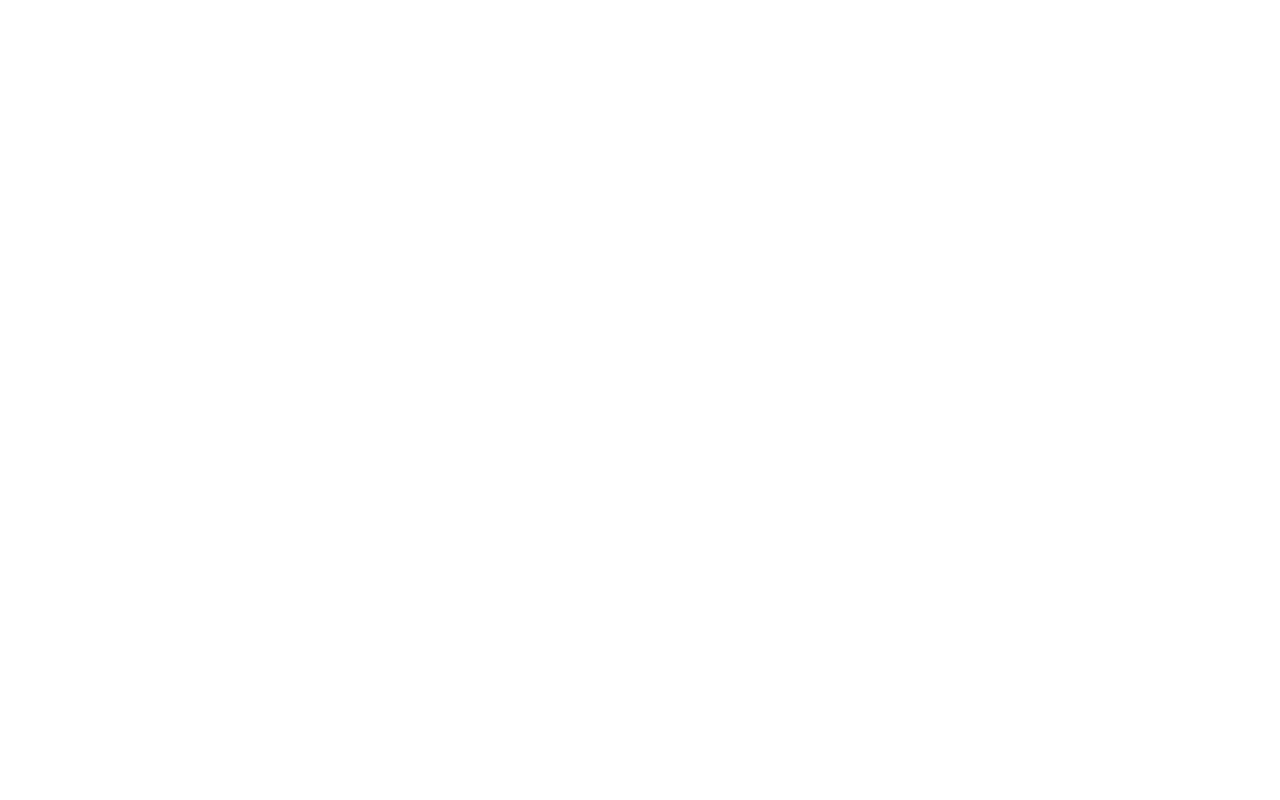
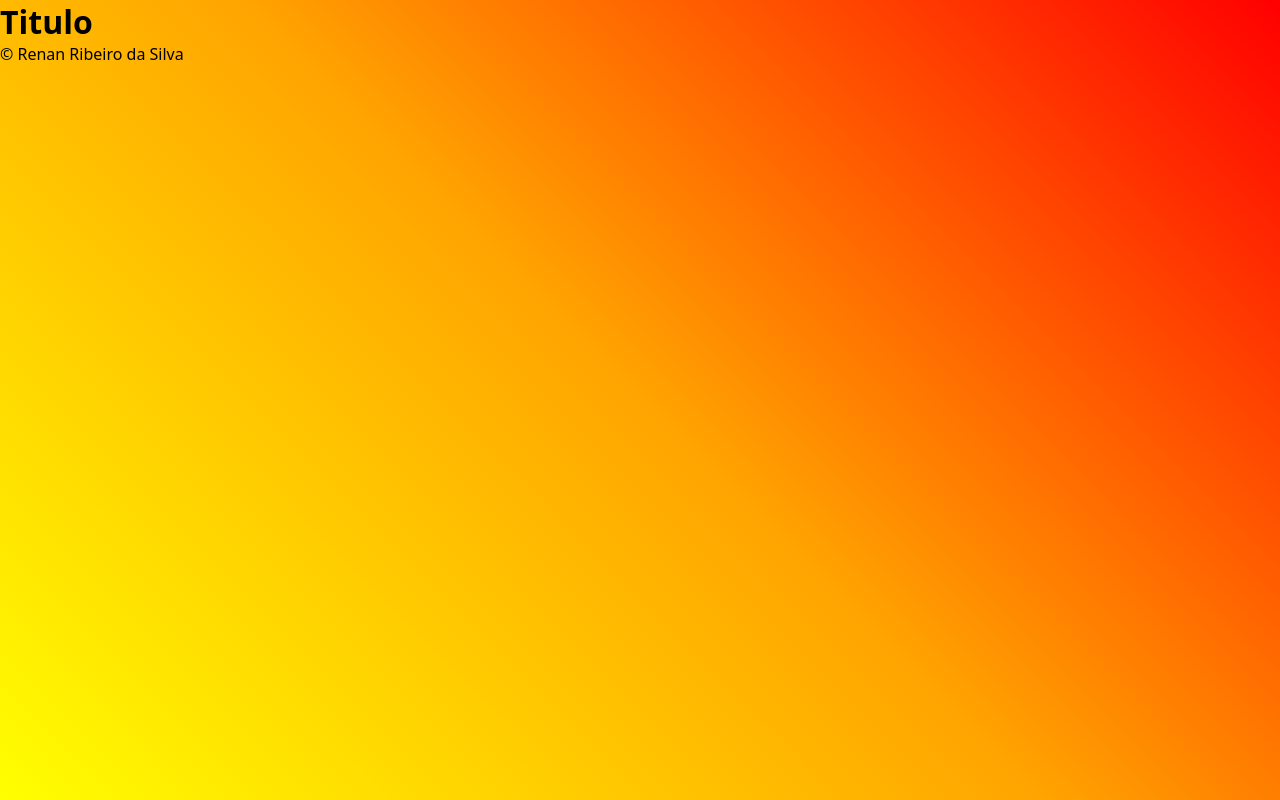
Before and after one commit to RenanRibeiroDaSilva/javascript, a plain HTML site: page Curso em Video.com/Mão na Massa/Ex01 - Bom Dia/index.html in a window 1280 px wide. Drawn offline with Linux system fonts and the light colour scheme.

Commit message:
Mão na massa

```diff
--- a/Curso em Video.com/Mão na Massa/Ex01 - Bom Dia/css/style.css
+++ b/Curso em Video.com/Mão na Massa/Ex01 - Bom Dia/css/style.css
@@ -0,0 +1,25 @@
+
+
+* {
+    margin: 0;
+    padding: 0;
+    box-sizing: border-box;
+    font-family: system-ui, -apple-system, BlinkMacSystemFont, 'Segoe UI', Roboto, Oxygen, Ubuntu, Cantarell, 'Open Sans', 'Helvetica Neue', sans-serif;
+}
+
+body {
+    background-image: linear-gradient(45deg, yellow, orange, red);
+    background-attachment: fixed;
+}
+
+header {
+
+}
+
+section {
+
+}
+
+footer {
+
+}
--- a/Curso em Video.com/Mão na Massa/Ex01 - Bom Dia/index.html
+++ b/Curso em Video.com/Mão na Massa/Ex01 - Bom Dia/index.html
@@ -8,7 +8,7 @@
 </head>
 <body>
     <header>
-
+        <h1>Titulo</h1>
     </header>
 
     <section>
@@ -22,7 +22,7 @@
     </section>
 
     <footer>
-
+        <p>&copy; Renan Ribeiro da Silva</p>
     </footer>
 
     <script src="js/horaDoDia.js"></script>
```
